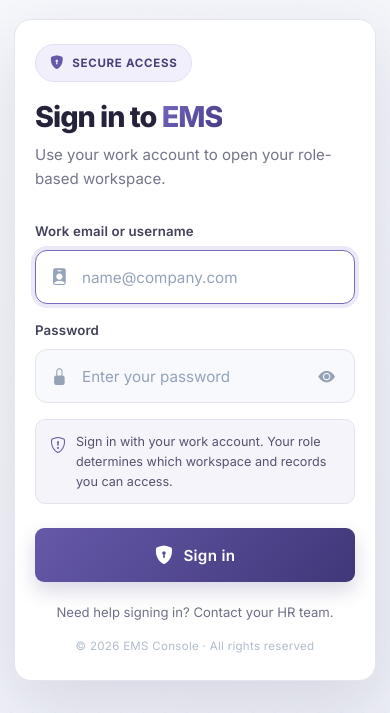
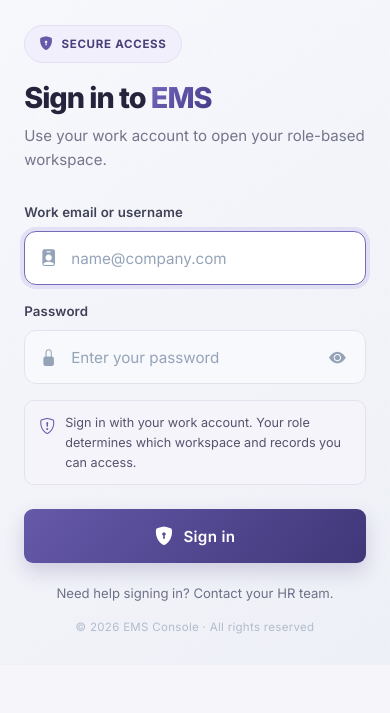
Before and after one commit to neethusanto/HRM_MANAGEMENT, a Django app: page /login/ in a window 390 px wide. Shown: the part 293-1006 px from the top of the page. After the commit the page ends 927 px from the top, so only its background shows below. Run offline with Django 5.2, Linux system fonts and the light colour scheme.

Commit message:
Expand login form across right panel

```diff
--- a/Accounts/templates/accounts/login.html
+++ b/Accounts/templates/accounts/login.html
@@ -627,6 +627,25 @@
         .login-form-wrap { padding: 24px 20px; border-radius: 17px; }
         .login-foot-links { margin-top: 22px; padding-top: 16px; }
     }
+
+    /* Let the form surface fill the complete right panel. */
+    .split-login__right { align-items: stretch; padding: 0; }
+    .login-form-wrap {
+        width: 100%;
+        max-width: none;
+        min-height: 100%;
+        align-self: stretch;
+        display: flex;
+        flex-direction: column;
+        justify-content: center;
+        padding: clamp(28px, 6vw, 88px) clamp(22px, 6.2vw, 104px);
+        border: 0;
+        border-radius: 0;
+        background: transparent;
+        box-shadow: none;
+    }
+    .login-form-wrap > * { width: 100%; max-width: 560px; margin-left: auto; margin-right: auto; }
+    [data-theme="dark"] .login-form-wrap { background: transparent; border: 0; box-shadow: none; }
 </style>
 {% endblock %}
 
```
